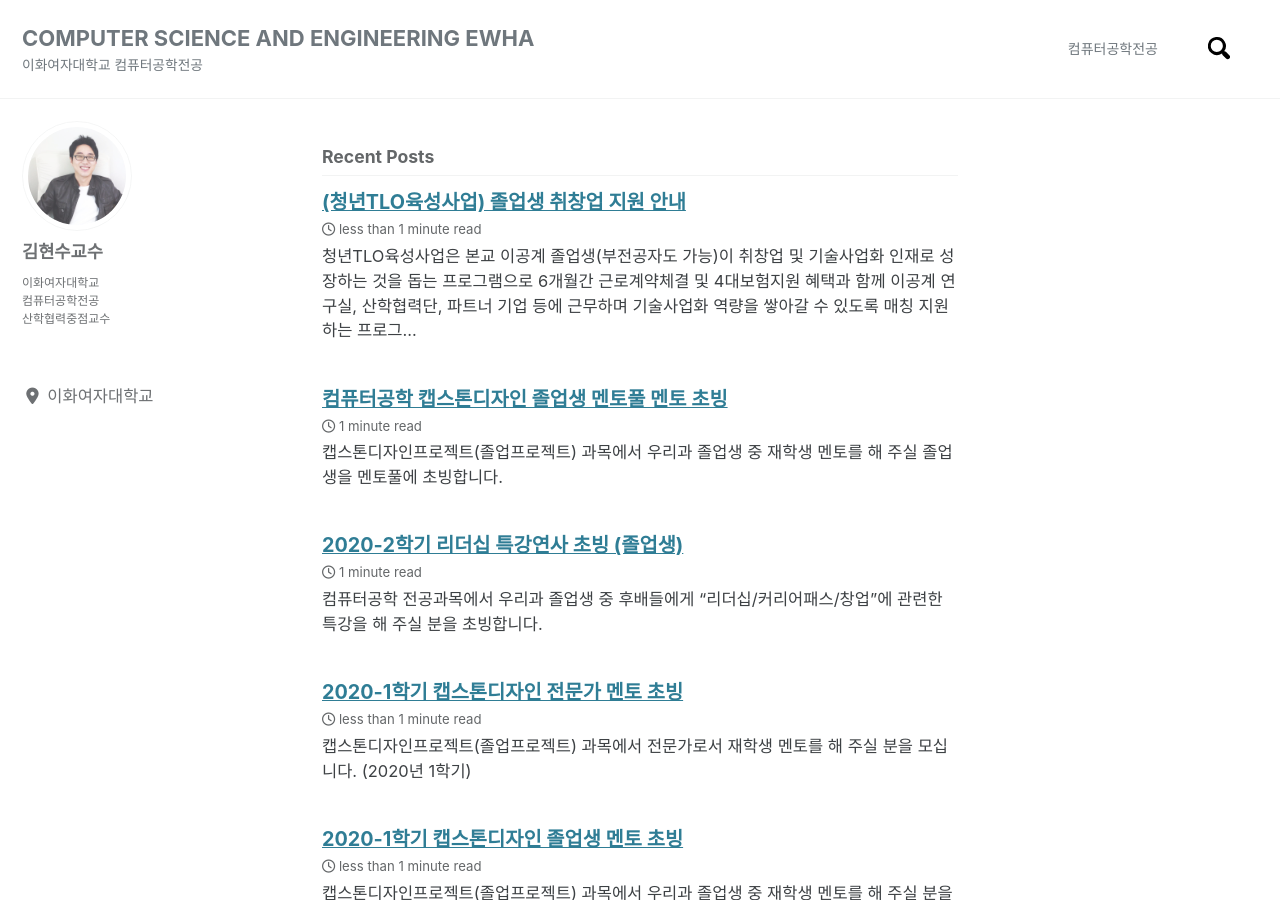
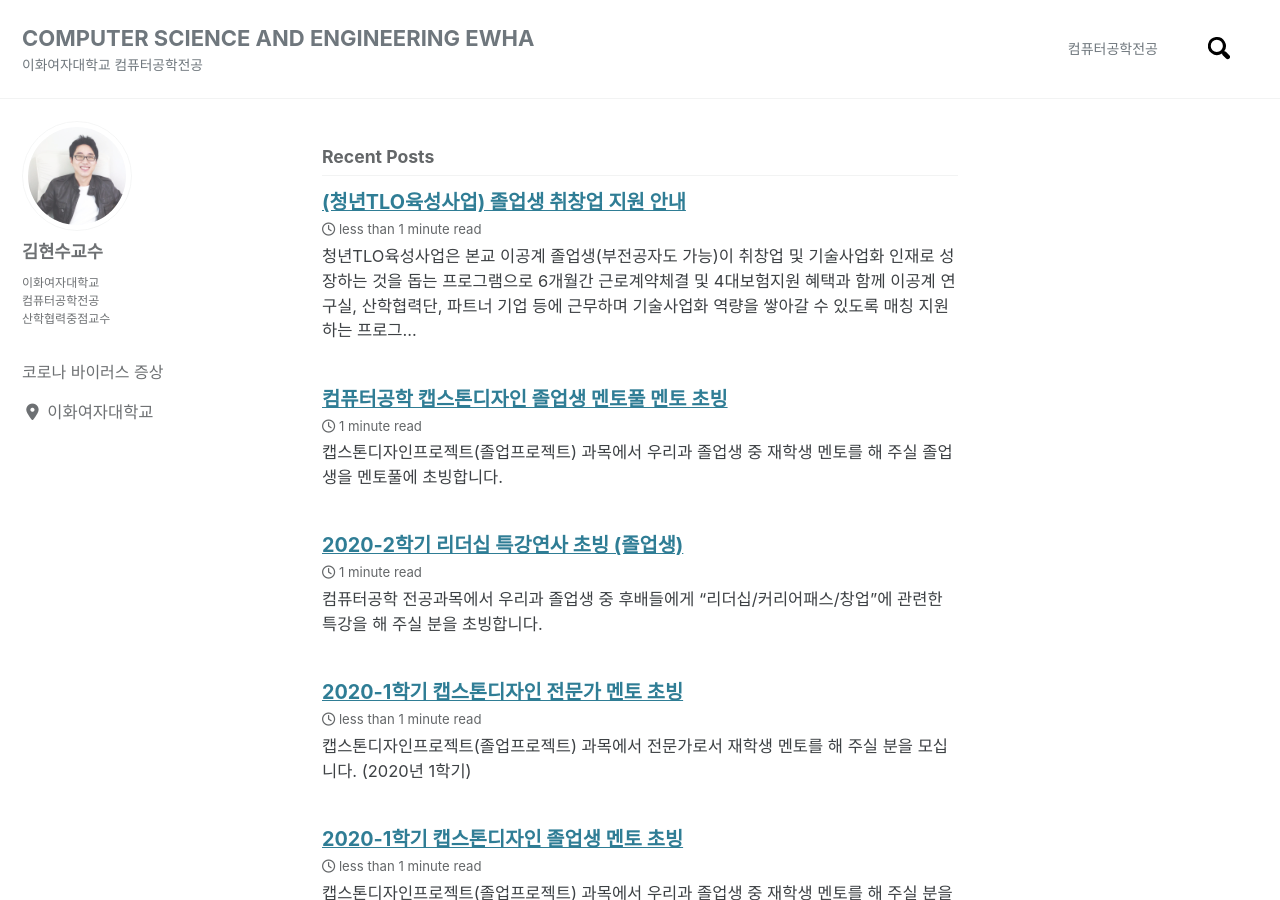
Before and after one commit to faculty-hieonn/faculty-hieonn.github.io, a Jekyll site: the page built from index.html, in a window 1280 px wide and 900 px high. Built offline with Jekyll 4.4.1, drawn with Linux system fonts in a browser that asks for light colours; cached includes are drawn as plain includes; nearby versions of some CDN libraries; the list of posts is cut into pages by our own code.

```diff
--- a/_includes/author-profile.html
+++ b/_includes/author-profile.html
@@ -40,11 +40,11 @@
         </div> -->
 
         <div class="author__bio" itemprop="description">
-          <script type="text/javascript" src="https://www.counters-free.net/count/64iw"></script><br>
-          <script type='text/javascript' src='https://whomania.com/ctr?id=cda187185368e49fc0bd20c63fe309f035b181d4'></script>
+          <script type="text/javascript" src="https://www.counters-free.net/count/64iz"></script><br>
+          <a href='https://www.symptoma.kr/ko/info/covid-19#info'>코로나 바이러스 증상</a> <script type='text/javascript' src='https://whomania.com/ctr?id=1f97cd03a8a6900659bf208e245c28c516f152c0'></script>
         </div>
 
-  </div>
+      </div>
 
   <div class="author__urls-wrapper">
     <!-- <button class="btn btn--inverse">{{ site.data.ui-text[site.locale].follow_label | remove: ":" | default: "Follow" }}</button> -->
```
